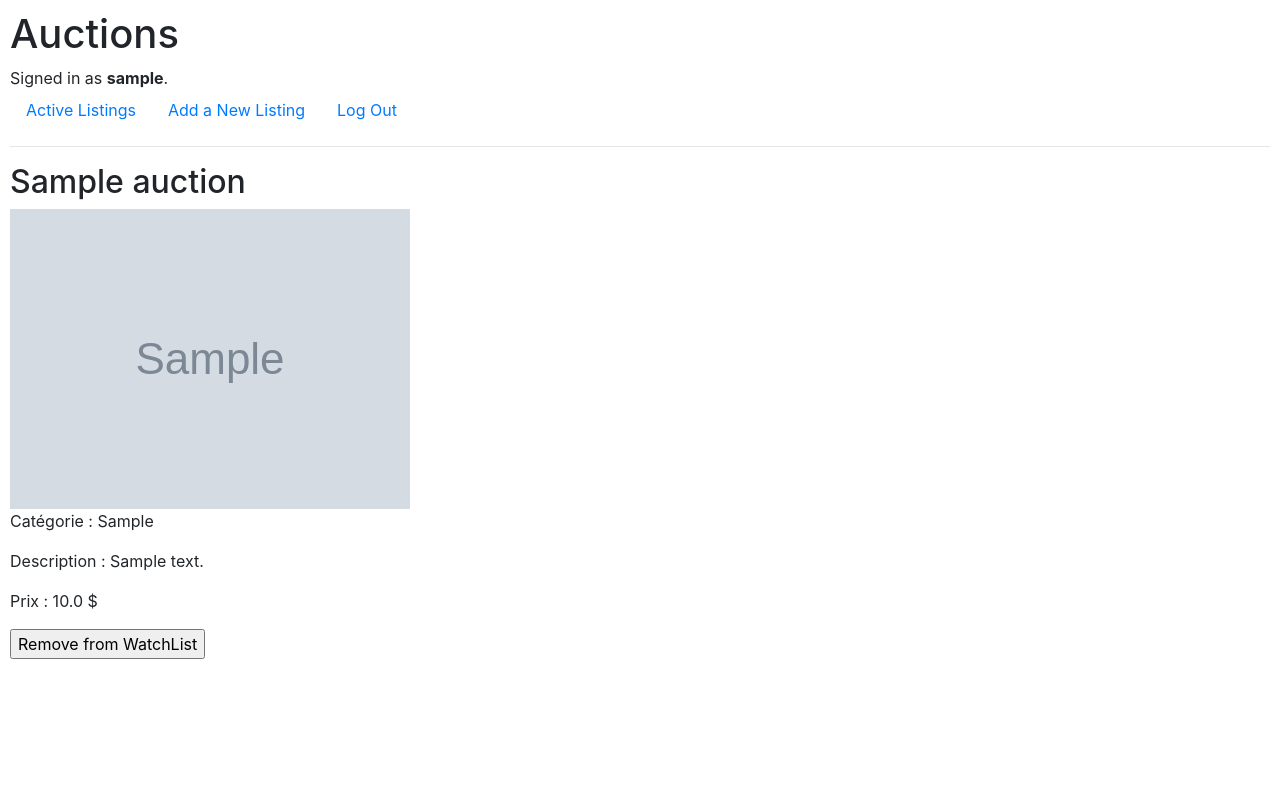
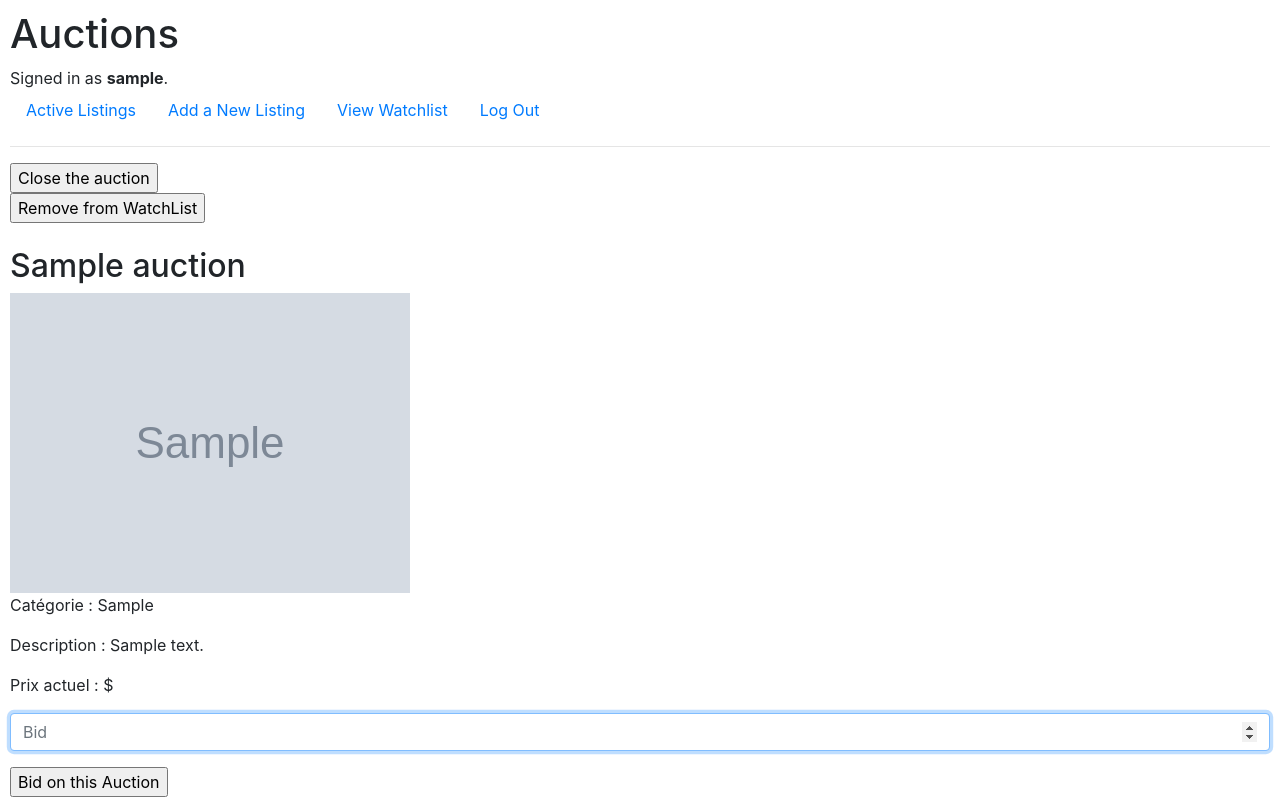
Before and after one commit to IliasElab/CS50_Commerce, a Django app: page /1 in a window 1280 px wide. Before the commit the page ends 659 px from the top, so only its background shows below. Run offline with Django 3.2, Linux system fonts and the light colour scheme; a user stored in the database is signed in; tables that the repository leaves empty hold one stand-in row (values such as "Sample post"); grey boxes marked "Sample" are stand-in pictures; some libraries are stand-ins or nearby versions.

Commit message:
Watchlist Page, Model Changes with FK Bid and Close auction

```diff
--- a/auctions/models.py
+++ b/auctions/models.py
@@ -1,12 +1,11 @@
 from django.contrib.auth.models import AbstractUser
 from django.db import models
 
-#LIER AUCTION AVEC SON OWNER
 
 
 class Auction(models.Model):
     isactive = models.BooleanField(default = True)
-    price = models.FloatField(max_length=20)
+    price = models.ForeignKey("Bid", on_delete=models.CASCADE, related_name="bid_auction", null=True)
     title = models.CharField(max_length= 100)
     description = models.TextField(max_length=1500)
     category = models.CharField(max_length= 50, default=None)
@@ -17,9 +16,34 @@
     watchlist = models.ManyToManyField(Auction, blank=True, related_name = "auctions")
 
 class Bid(models.Model):
-    auction = models.ForeignKey(Auction, on_delete=models.CASCADE, related_name="auction_bids")
     value = models.IntegerField()
     proposer = models.ForeignKey(User, on_delete=models.CASCADE, related_name="proposer_bids")
 
+    def __str__(self):
+        return "Bid N° "+ str(self.id)
+
 class Comment(models.Model):
     auction = models.ForeignKey(Auction, on_delete=models.CASCADE, related_name="comments")
+
+
+# old models
+# class Auction(models.Model):
+#     isactive = models.BooleanField(default = True)
+#     baseprice = models.FloatField(max_length=20)
+#     price = models.FloatField(max_length=20)
+#     title = models.CharField(max_length= 100)
+#     description = models.TextField(max_length=1500)
+#     category = models.CharField(max_length= 50, default=None)
+#     image = models.URLField(max_length=200, default=None, blank=True)
+#     createdby = models.ForeignKey("User", on_delete=models.CASCADE , related_name="owning")
+
+# class User(AbstractUser):
+#     watchlist = models.ManyToManyField(Auction, blank=True, related_name = "auctions")
+
+# class Bid(models.Model):
+#     auction = models.ForeignKey(Auction, on_delete=models.CASCADE, related_name="auction_bids")
+#     value = models.IntegerField()
+#     proposer = models.ForeignKey(User, on_delete=models.CASCADE, related_name="proposer_bids")
+
+# class Comment(models.Model):
+#     auction = models.ForeignKey(Auction, on_delete=models.CASCADE, related_name="comments")
--- a/auctions/templates/auctions/layout.html
+++ b/auctions/templates/auctions/layout.html
@@ -25,6 +25,9 @@
                     <a class="nav-link" href="{% url 'addlisting' %}">Add a New Listing</a>
                 </li>
                 <li class="nav-item">
+                    <a class="nav-link" href="{% url 'watchlist' %}">View Watchlist</a>
+                </li>
+                <li class="nav-item">
                     <a class="nav-link" href="{% url 'logout' %}">Log Out</a>
                 </li>
             {% else %}
--- a/auctions/templates/auctions/listing.html
+++ b/auctions/templates/auctions/listing.html
@@ -1,25 +1,49 @@
 {% extends "auctions/layout.html" %}
 
 {% block body %}
+
+    {% if user.is_authenticated %}
+        {% if listing.createdby == request.user and listing.isactive == True %}
+            <form action="{% url 'listing' listing.id %}" method="POST">
+            {% csrf_token %}
+                <input type="submit" name="Closing" value="Close the auction" />
+            </form>
+        {% else %}
+        {% endif %}
+
+        <form action="{% url 'listing' listing.id %}" method="POST">
+        {% csrf_token %}
+            {% if listing in watchlist %}
+                    <input type="submit" name="Removing" value="Remove from WatchList"/>
+                </form>
+            {% else %}
+                    <input type="submit" name="Adding" value="Add to WatchList"/>
+                </form>
+            {% endif %}
+    {% else %}
+
+    {% endif %}
+    <br>
     <h2>{{ listing.title }}</h2>
     <img src="{{ listing.image }}" alt="">
     <p>Catégorie : {{ listing.category }}</p>
     <p>Description : {{ listing.description }}</p>
 
-    <p>Prix : {{ listing.price }} $</p>
+    <p>Prix actuel : {{ listing.price.value }} $</p>
 
-    {% if user.is_authenticated %}
+    {% if listing.isactive == True %}
         <form action="{% url 'listing' listing.id %}" method="POST">
-        {% csrf_token %}
-        {% if listing in watchlist %}
-                <input type="submit" name="Removing" value="Remove from WatchList"/>
-            </form>
-        {% else %}
-                <input type="submit" name="Adding" value="Add to WatchList"/>
-            </form>
+            {% csrf_token %}
+            <div class="form-group">
+                <input autofocus class="form-control" min="{{ listing.price.value }}" type="number" step="0.01" name="bid" placeholder="Bid">
+            </div>
+            <input type="submit" value="Bid on this Auction"/>
+        </form>
+    {% else %}
+        <h3>This auction is not Active</h3>
+        {% if listing.price.proposer == request.user %}
+            {{ message }}
         {% endif %}
-    {% else %}
-
     {% endif %}
 
 
--- a/auctions/urls.py
+++ b/auctions/urls.py
@@ -8,5 +8,6 @@
     path("logout", views.logout_view, name="logout"),
     path("register", views.register, name="register"),
     path("addlisting", views.addlisting, name="addlisting"),
-    path("<int:listing_id>", views.listing, name="listing")
+    path("<int:listing_id>", views.listing, name="listing"),
+    path("watchlist", views.watchlist, name="watchlist"),
 ]
--- a/auctions/views.py
+++ b/auctions/views.py
@@ -3,13 +3,24 @@
 from django.http import HttpResponse, HttpResponseRedirect
 from django.shortcuts import render
 from django.urls import reverse
+from django.contrib.auth.decorators import login_required
 
 from .models import *
+#from django.forms import NameForm
+
 
 
 def index(request):
     return render(request, "auctions/index.html", {
-        "listings": Auction.objects.filter(isactive = True)
+        "listings": Auction.objects.filter(isactive = True),
+        "watchlist": False
+    })
+
+def watchlist(request):
+    wlist = request.user.watchlist.all()
+    return render(request, "auctions/index.html", {
+        "listings": Auction.objects.filter(id__in = [wl.id for wl in wlist]),
+        "watchlist": True
     })
 
 
@@ -32,7 +43,7 @@
     else:
         return render(request, "auctions/login.html")
 
-
+@login_required
 def logout_view(request):
     logout(request)
     return HttpResponseRedirect(reverse("index"))
@@ -64,27 +75,25 @@
     else:
         return render(request, "auctions/register.html")
 
+@login_required()
+def addlisting(request):
+    if request.method == "POST":
+        initialbid = Bid(value = request.POST["baseprice"], proposer = request.user)
+        new = Auction(
+            title=request.POST["title"],
+            category = request.POST["category"],
+            description= request.POST["description"],
+            price=initialbid,
+            image=request.POST["URL"],
+            createdby=request.user)
 
-def addlisting(request):
-    if request.user.is_authenticated:
-        if request.method == "POST":
-            new = Auction(
-                title=request.POST["title"],
-                category = request.POST["category"],
-                description= request.POST["description"],
-                price=request.POST["baseprice"],
-                image=request.POST["URL"],
-                createdby=request.user)
-
-
-            new.save()
-            return render(request, "auctions/index.html", {
-                "listings": Auction.objects.filter(isactive = True)
-            })
-        else:
-            return render(request, "auctions/new_listing.html")
+        initialbid.save()
+        new.save()
+        return render(request, "auctions/index.html", {
+            "listings": Auction.objects.filter(isactive = True)
+        })
     else:
-        return render(request, "auctions/login.html")
+        return render(request, "auctions/new_listing.html")
 
 
 def listing(request, listing_id):
@@ -96,6 +105,15 @@
             request.user.watchlist.add(auction)
         elif "Removing" in request.POST:
             request.user.watchlist.remove(auction)
+        elif "bid" in request.POST and float(request.POST["bid"]) > Auction.objects.get(id = listing_id).price.value:
+            new = Bid(value = float(request.POST["bid"]), proposer = request.user)
+            new.save()
+            auction.price = new
+            auction.save()
+        elif "Closing" in request.POST:
+            #return HttpResponse(auction.price)
+            auction.isactive = False
+            auction.save()
         else:
             return HttpResponse("Done erroring")
 
--- a/commerce/settings.py
+++ b/commerce/settings.py
@@ -26,7 +26,7 @@
 DEBUG = True
 
 ALLOWED_HOSTS = []
-
+LOGIN_URL = "login"
 
 # Application definition
 
```
Also changed, not shown: auctions/admin.py (+27 -2 lines), auctions/templates/auctions/index.html (+6 -2 lines), auctions/migrations/0015_auto_20210512_1930.py (added), auctions/migrations/0016_auto_20210515_1402.py (added), auctions/migrations/0017_alter_auction_price.py (added), auctions/migrations/0018_remove_auction_baseprice.py (added), auctions/migrations/0019_alter_auction_price.py (added), auctions/migrations/0020_alter_auction_price.py (added).
